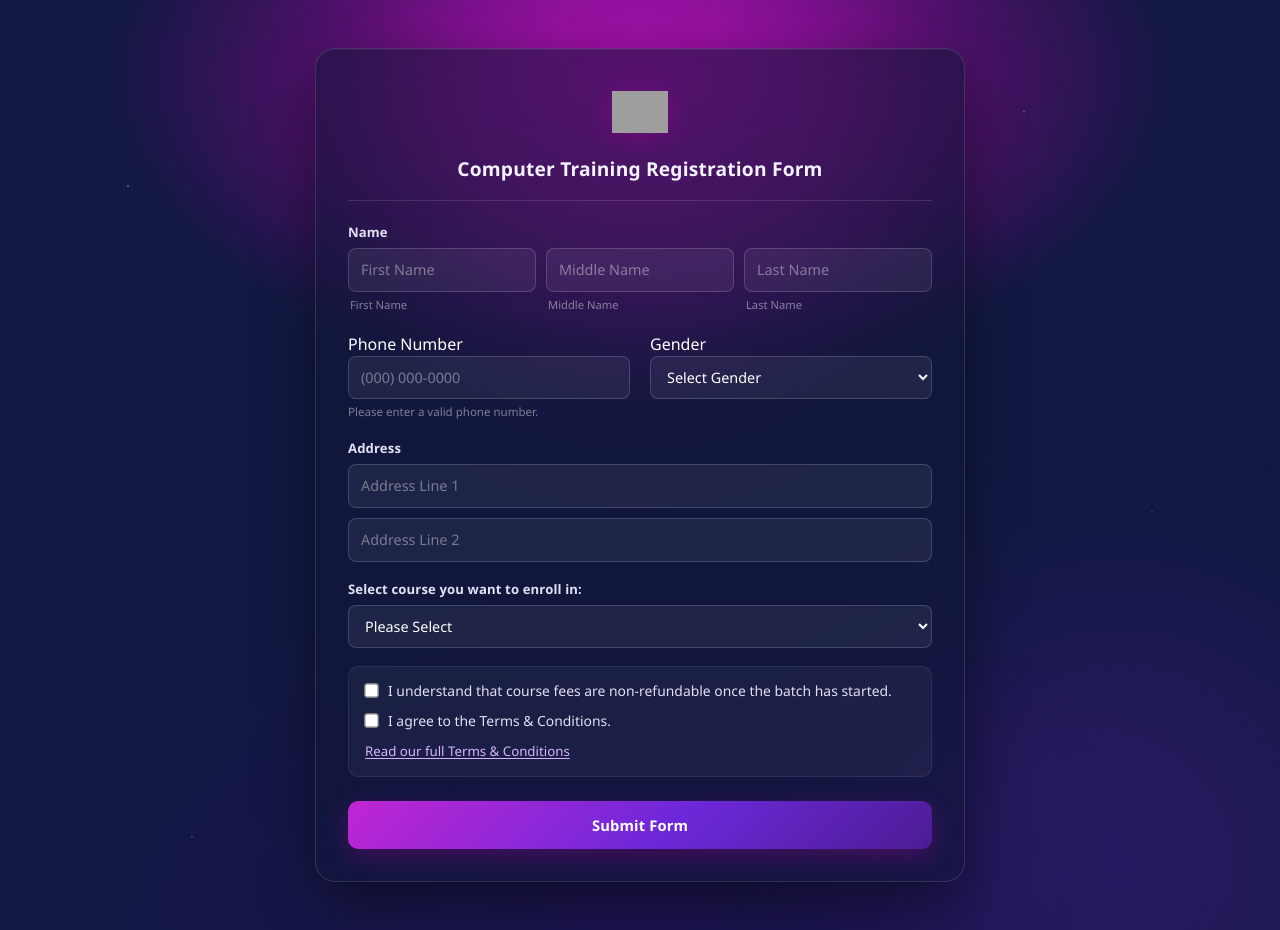
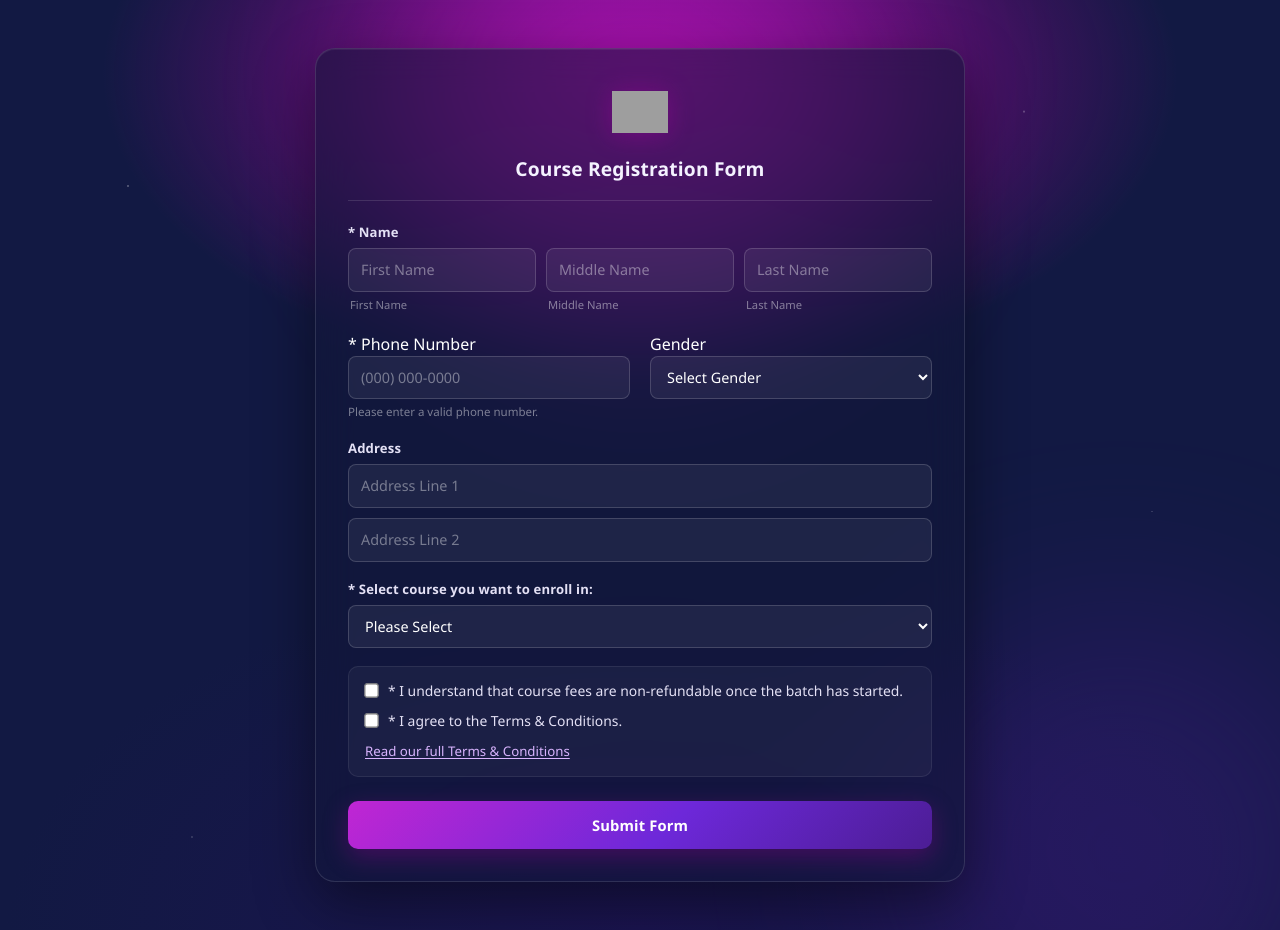
Before and after one commit to tazi00/leadform, a Next.js app: page /registration in a window 1280 px wide. Built offline with nearby package versions, Linux system fonts and the light colour scheme; grey boxes are pictures that could not be loaded.

Commit message:
new changes

```diff
--- a/src/app/registration/page.js
+++ b/src/app/registration/page.js
@@ -73,12 +73,12 @@ export default function RegistrationPage() {
         </div>
 
         <div className={styles.formTitle}>
-          Computer Training Registration Form
+          Course Registration Form
         </div>
 
         {/* Name */}
         <div className={styles.formRow}>
-          <label>Name</label>
+          <label>* Name</label>
           <div className={styles.inputGroup3}>
             <div>
               <input
@@ -118,7 +118,7 @@ export default function RegistrationPage() {
         {/* Phone and Gender */}
         <div className={styles.inputRowHalf}>
           <div>
-            <label>Phone Number</label>
+            <label>* Phone Number</label>
             <input
               className={styles.input}
               type="tel"
@@ -176,7 +176,7 @@ export default function RegistrationPage() {
 
         {/* Course */}
         <div className={styles.formRow}>
-          <label>Select course you want to enroll in:</label>
+          <label>* Select course you want to enroll in:</label>
           <select
             className={styles.select}
             required
@@ -214,7 +214,7 @@ export default function RegistrationPage() {
               checked={form.agreeFees}
               onChange={(e) => update("agreeFees", e.target.checked)}
             />
-            I understand that course fees are non-refundable once the batch
+            * I understand that course fees are non-refundable once the batch
             has started.
           </label>
           <label className={styles.checkboxItem}>
@@ -224,7 +224,7 @@ export default function RegistrationPage() {
               checked={form.agreeTerms}
               onChange={(e) => update("agreeTerms", e.target.checked)}
             />
-            I agree to the Terms &amp; Conditions.
+            * I agree to the Terms &amp; Conditions.
           </label>
 
           <button
```
